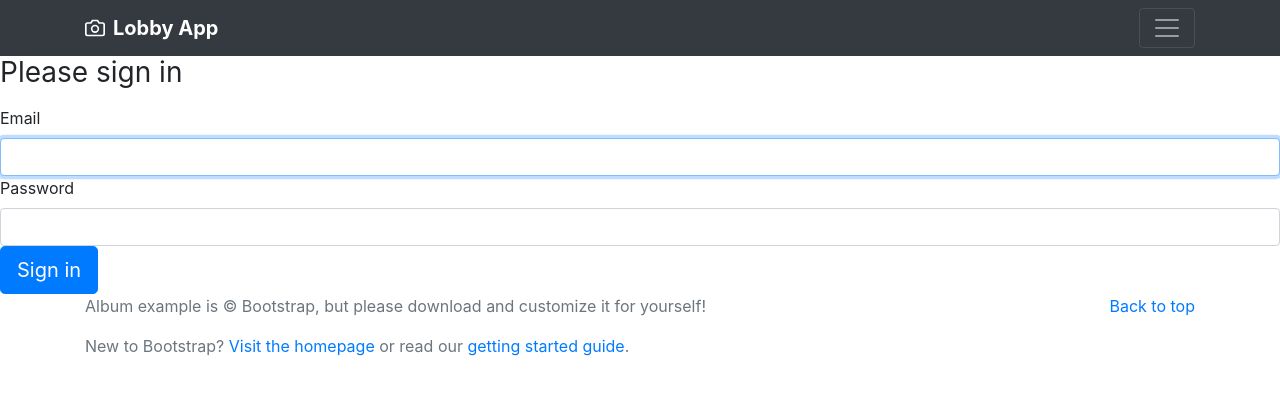
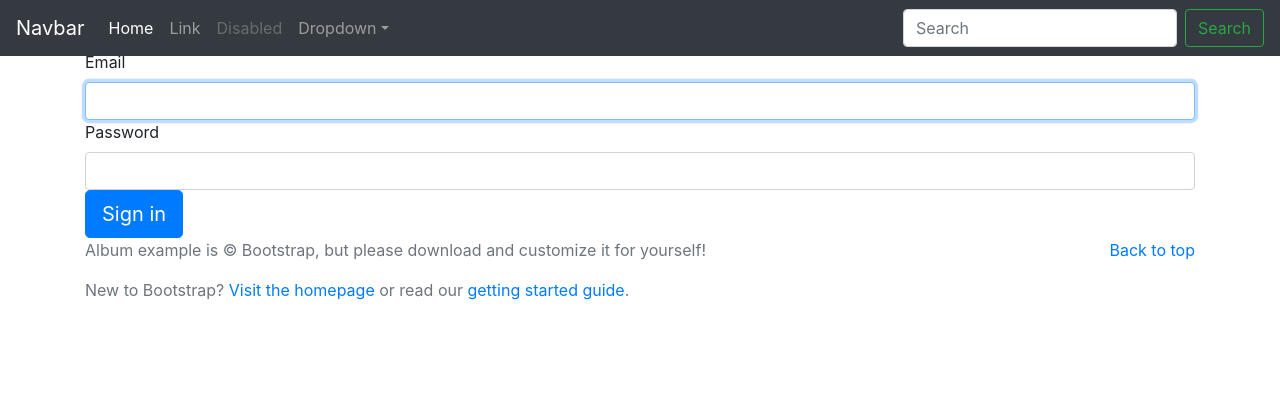
Before and after one commit to RaspberryVision/loterioma-lobby, a Symfony app: template templates/auth/login.html.twig in a window 1280 px wide. Shown: the top 395 px of the page. Run offline with Twig, Linux system fonts and the light colour scheme; the template is opened without the code that fills it, so the values that code supplies are empty; some libraries are stand-ins or nearby versions.

Commit message:
Updated basic view structure.

```diff
--- a/src/Controller/Web/GameController.php
+++ b/src/Controller/Web/GameController.php
@@ -8,10 +8,13 @@ use Symfony\Bundle\FrameworkBundle\Controller\AbstractController;
 use Symfony\Component\HttpFoundation\Response;
 use Symfony\Component\Routing\Annotation\Route;
 
+/**
+ * @Route("/games")
+ */
 class GameController extends AbstractController
 {
     /**
-     * @Route("/game", name="web_game_index")
+     * @Route("", name="web_game_index")
      * @param GameRepository $gameRepository
      * @return Response
      */
--- a/templates/base.html.twig
+++ b/templates/base.html.twig
@@ -9,48 +9,45 @@
 </head>
 <body>
 
-<header>
-    <div class="collapse bg-dark" id="navbarHeader">
-        <div class="container">
-            <div class="row">
-                <div class="col-sm-8 col-md-7 py-4">
-                    <h4 class="text-white">About</h4>
-                    <p class="text-muted">Add some information about the album below, the author, or any other
-                        background context. Make it a few sentences long so folks can pick up some informative tidbits.
-                        Then, link them off to some social networking sites or contact information.</p>
+<nav class="navbar navbar-expand-md navbar-dark bg-dark fixed-top">
+    <a class="navbar-brand" href="#">Navbar</a>
+    <button class="navbar-toggler" type="button" data-toggle="collapse" data-target="#navbarsExampleDefault" aria-controls="navbarsExampleDefault" aria-expanded="false" aria-label="Toggle navigation">
+        <span class="navbar-toggler-icon"></span>
+    </button>
+
+    <div class="collapse navbar-collapse" id="navbarsExampleDefault">
+        <ul class="navbar-nav mr-auto">
+            <li class="nav-item active">
+                <a class="nav-link" href="#">Home <span class="sr-only">(current)</span></a>
+            </li>
+            <li class="nav-item">
+                <a class="nav-link" href="#">Link</a>
+            </li>
+            <li class="nav-item">
+                <a class="nav-link disabled" href="#">Disabled</a>
+            </li>
+            <li class="nav-item dropdown">
+                <a class="nav-link dropdown-toggle" href="http://example.com" id="dropdown01" data-toggle="dropdown" aria-haspopup="true" aria-expanded="false">Dropdown</a>
+                <div class="dropdown-menu" aria-labelledby="dropdown01">
+                    <a class="dropdown-item" href="#">Action</a>
+                    <a class="dropdown-item" href="#">Another action</a>
+                    <a class="dropdown-item" href="#">Something else here</a>
                 </div>
-                <div class="col-sm-4 offset-md-1 py-4">
-                    <h4 class="text-white">Components:</h4>
-                    <ul class="list-unstyled">
-                        <li><a href="http://loterioma.fun" class="text-white">Lobby</a></li>
-                        <li><a href="http://manager.loterioma.fun" class="text-white">Manager</a></li>
-                        <li><a href="http://engineer.loterioma.fun" class="text-white">Engineer</a></li>
-                        <li><a href="http://engine.loterioma.fun" class="text-white">Engine</a></li>
-                    </ul>
-                </div>
-            </div>
-        </div>
+            </li>
+        </ul>
+        <form class="form-inline my-2 my-lg-0">
+            <input class="form-control mr-sm-2" type="text" placeholder="Search" aria-label="Search">
+            <button class="btn btn-outline-success my-2 my-sm-0" type="submit">Search</button>
+        </form>
     </div>
-    <div class="navbar navbar-dark bg-dark box-shadow">
-        <div class="container d-flex justify-content-between">
-            <a href="#" class="navbar-brand d-flex align-items-center">
-                <svg xmlns="http://www.w3.org/2000/svg" width="20" height="20" viewBox="0 0 24 24" fill="none"
-                     stroke="currentColor" stroke-width="2" stroke-linecap="round" stroke-linejoin="round" class="mr-2">
-                    <path d="M23 19a2 2 0 0 1-2 2H3a2 2 0 0 1-2-2V8a2 2 0 0 1 2-2h4l2-3h6l2 3h4a2 2 0 0 1 2 2z"></path>
-                    <circle cx="12" cy="13" r="4"></circle>
-                </svg>
-                <strong>Lobby App</strong>
-            </a>
-            <button class="navbar-toggler" type="button" data-toggle="collapse" data-target="#navbarHeader"
-                    aria-controls="navbarHeader" aria-expanded="false" aria-label="Toggle navigation">
-                <span class="navbar-toggler-icon"></span>
-            </button>
-        </div>
-    </div>
-</header>
+</nav>
+
+<main role="main" class="container">
 
 
 {% block body %}{% endblock %}
+
+</main><!-- /.container -->
 
 <footer class="text-muted">
     <div class="container">
--- a/templates/home/index.html.twig
+++ b/templates/home/index.html.twig
@@ -1,4 +1,4 @@
-{% extends 'base.html.twig' %}
+{% extends 'home.html.twig' %}
 
 {% block title %}Hello HomeController!{% endblock %}
 
--- a/templates/registration/register.html.twig
+++ b/templates/registration/register.html.twig
@@ -1,4 +1,4 @@
-{% extends 'base.html.twig' %}
+{% extends 'home.html.twig' %}
 
 {% block title %}Register{% endblock %}
 
--- a/templates/registration/success.html.twig
+++ b/templates/registration/success.html.twig
@@ -1,4 +1,4 @@
-{% extends 'base.html.twig' %}
+{% extends 'home.html.twig' %}
 
 {% block title %}Register success{% endblock %}
 
--- a/templates/security/login.html.twig
+++ b/templates/security/login.html.twig
@@ -1,4 +1,4 @@
-{% extends 'base.html.twig' %}
+{% extends 'home.html.twig' %}
 
 {% block title %}Log in!{% endblock %}
 
```
Also changed, not shown: templates/home.html.twig (added, +77 -0 lines), 1 other file.
